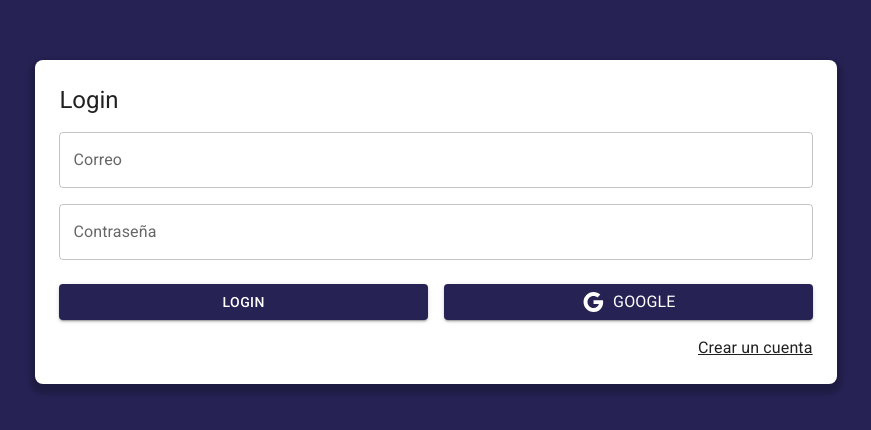
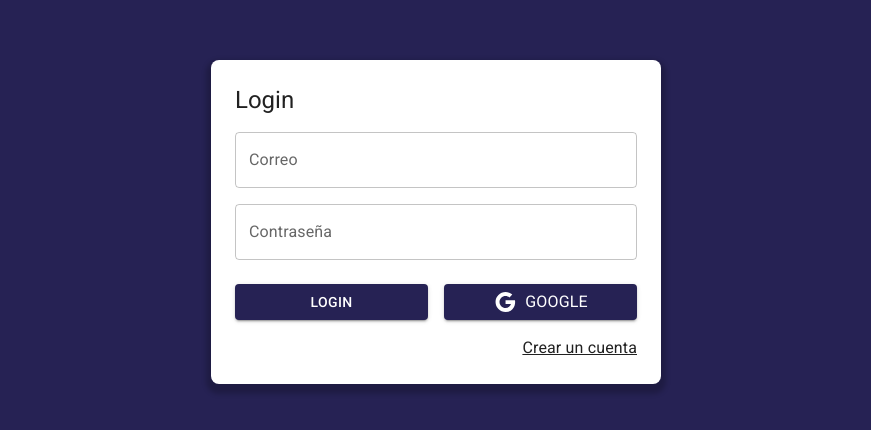
Before and after one commit to MigueMartelo/journal-app, a React (Vite) app: page /auth/login in a window 1280 px wide. Shown: the part 178-608 px from the top of the page, without its empty margins (204-1075 px from the left). Built offline with nearby package versions, Linux system fonts and the light colour scheme.

Commit message:
feat: create AuthLayout design

```diff
--- /dev/null
+++ b/src/auth/layout/AuthLayout.jsx
@@ -0,0 +1,30 @@
+import { Grid, Typography } from '@mui/material';
+
+export const AuthLayout = ({ children, title = '' }) => {
+  return (
+    <Grid
+      container
+      spacing={0}
+      direction='column'
+      alignItems='center'
+      justifyContent='center'
+      sx={{ minHeight: '100vh', backgroundColor: 'primary.main', padding: 4 }}
+    >
+      <Grid
+        item
+        className='box-shadow'
+        xs={3}
+        sx={{
+          width: { sm: 450 },
+          backgroundColor: 'white',
+          padding: 3,
+          borderRadius: 2,
+        }}
+      >
+        <Typography variant='h5'>{title}</Typography>
+
+        {children}
+      </Grid>
+    </Grid>
+  );
+};
--- a/src/auth/pages/LoginPage.jsx
+++ b/src/auth/pages/LoginPage.jsx
@@ -1,24 +1,11 @@
 import { Link as RouterLink } from 'react-router-dom';
 import { Google } from '@mui/icons-material';
 import { Button, Grid, Link, TextField, Typography } from '@mui/material';
+import { AuthLayout } from '../layout/AuthLayout';
 
 export const LoginPage = () => {
   return (
-    <Grid
-      container
-      spacing={0}
-      direction='column'
-      alignItems='center'
-      justifyContent='center'
-      sx={{ minHeight: '100vh', backgroundColor: 'primary.main', padding: 4 }}
-    >
-      <Grid
-        item
-        className='box-shadow'
-        xs={3}
-        sx={{ backgroundColor: 'white', padding: 3, borderRadius: 2 }}
-      >
-        <Typography variant='h5'>Login</Typography>
+    <AuthLayout title='Login'>
       <form>
         <Grid container>
           <Grid item xs={12} sx={{ mt: 2 }}>
@@ -59,7 +46,6 @@
           </Grid>
         </Grid>
       </form>
-      </Grid>
-    </Grid>
+    </AuthLayout>
   );
 };
```
Lines whose indentation alone changed are shown as unchanged.
